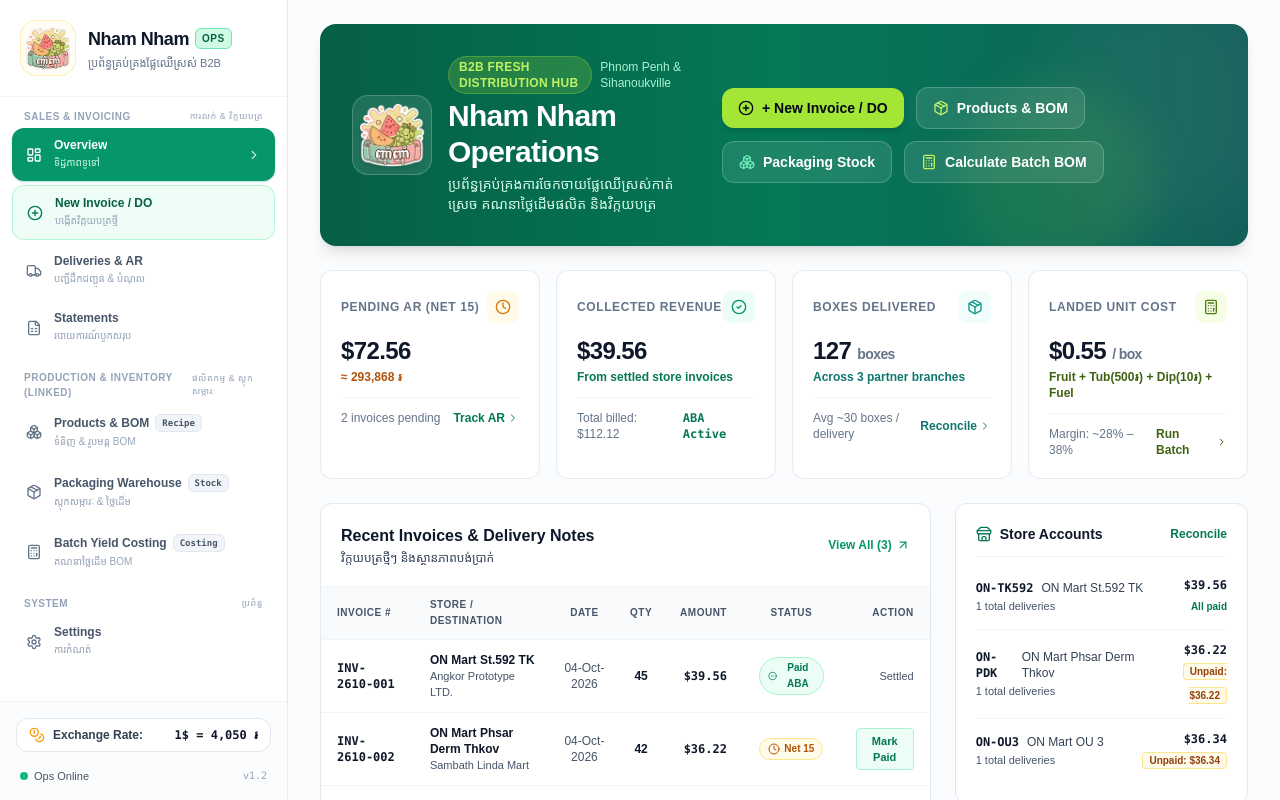
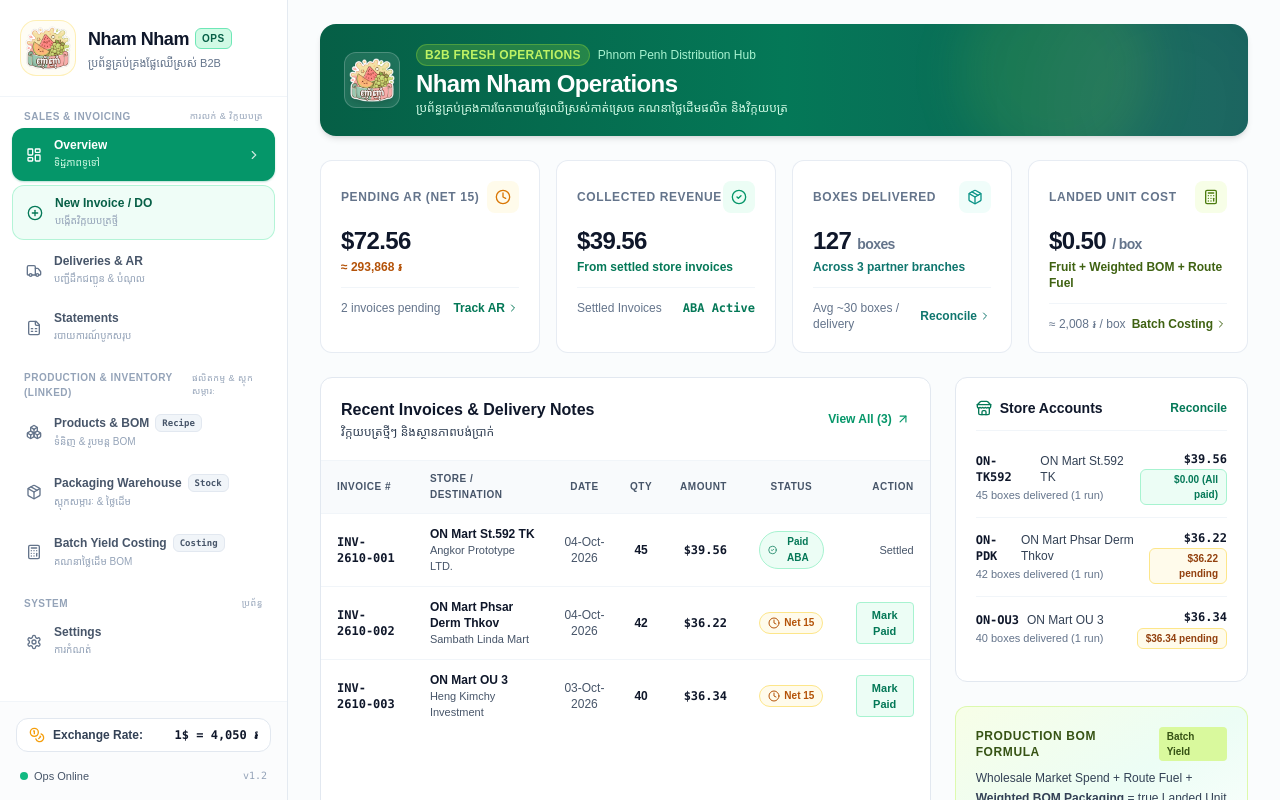
Before and after one commit to Swordsman1313/NhamSystem, a Next.js app: page / in a window 1280 px wide. Shown: the top 800 px of the page. Built offline with nearby package versions, Linux system fonts and the light colour scheme; a web font is replaced by a local one.

Commit message:
Clean overview dashboard hero banner, sync store accounts with ledger, update landed cost KPI and card subtext

```diff
--- a/app/page.tsx
+++ b/app/page.tsx
@@ -20,7 +20,6 @@
   ArrowUpRight,
   RefreshCw,
   Coins,
-  Boxes,
 } from 'lucide-react';
 import {
   getInvoices,
@@ -80,12 +79,14 @@
 
   // Costing KPIs from batches
   const latestBatch = batches[0];
-  const avgLandedCostUSD =
-    batches.length > 0
-      ? (
-          batches.reduce((sum, b) => sum + (b.landedUnitCostUSD || 0), 0) / batches.length
-        ).toFixed(2)
-      : '0.61';
+  const displayLandedCostUSD =
+    batches.length > 0 && latestBatch?.landedUnitCostUSD
+      ? latestBatch.landedUnitCostUSD.toFixed(2)
+      : '0.40';
+  const displayLandedCostKHR =
+    batches.length > 0 && latestBatch?.landedUnitCostKHR
+      ? latestBatch.landedUnitCostKHR
+      : 1599;
 
   // Toggle invoice status directly from dashboard
   const handleMarkAsPaid = (inv: Invoice) => {
@@ -101,69 +102,34 @@
   return (
     <div className="max-w-7xl mx-auto px-4 sm:px-6 lg:px-8 pt-6 space-y-6">
       {/* Top Banner / Welcome */}
-      <div className="bg-gradient-to-r from-emerald-800 via-emerald-700 to-teal-800 rounded-2xl p-6 sm:p-8 text-white shadow-lg relative overflow-hidden">
+      <div className="bg-gradient-to-r from-emerald-800 via-emerald-700 to-teal-800 rounded-2xl p-4 sm:px-6 sm:py-5 text-white shadow-md relative overflow-hidden">
         {/* Subtle decorative circles */}
         <div className="absolute -top-12 -right-12 w-64 h-64 bg-white/5 rounded-full blur-2xl pointer-events-none" />
         <div className="absolute -bottom-8 right-24 w-48 h-48 bg-citrus-400/10 rounded-full blur-xl pointer-events-none" />
 
-        <div className="relative z-10 flex flex-col md:flex-row md:items-center justify-between gap-6">
-          <div className="flex items-center space-x-4">
-            <div className="w-16 h-16 sm:w-20 sm:h-20 shrink-0 p-1.5 rounded-2xl bg-white/10 backdrop-blur-xs border border-white/20 flex items-center justify-center">
+        <div className="relative z-10 flex items-center justify-between">
+          <div className="flex items-center space-x-3 sm:space-x-4">
+            <div className="w-12 h-12 sm:w-14 sm:h-14 shrink-0 p-1 rounded-xl bg-white/10 backdrop-blur-xs border border-white/20 flex items-center justify-center">
               <img
                 src="/logo.png"
                 alt="Nham Nham Fruit Logo"
                 className="w-full h-full object-contain drop-shadow-md"
               />
             </div>
-            <div className="space-y-1">
+            <div>
               <div className="flex items-center space-x-2">
-                <span className="px-2.5 py-0.5 rounded-full bg-citrus-400/20 text-citrus-300 border border-citrus-400/30 text-xs font-semibold tracking-wide uppercase">
-                  B2B Fresh Distribution Hub
+                <span className="px-2 py-0.5 rounded-full bg-citrus-400/20 text-citrus-300 border border-citrus-400/30 text-[10px] sm:text-xs font-semibold tracking-wide uppercase">
+                  B2B Fresh Operations
                 </span>
-                <span className="text-xs text-emerald-200">Phnom Penh &amp; Sihanoukville</span>
+                <span className="text-xs text-emerald-200">Phnom Penh Distribution Hub</span>
               </div>
-              <h1 className="text-2xl sm:text-3xl font-black tracking-tight">
+              <h1 className="text-xl sm:text-2xl font-black tracking-tight mt-0.5">
                 Nham Nham Operations
               </h1>
-              <p className="text-emerald-100 text-sm font-khmer">
+              <p className="text-emerald-100 text-xs font-khmer hidden sm:block">
                 ប្រព័ន្ធគ្រប់គ្រងការចែកចាយផ្លែឈើស្រស់កាត់ស្រេច គណនាថ្លៃដើមផលិត និងវិក្កយបត្រ
               </p>
             </div>
-          </div>
-
-          {/* Quick Action Buttons */}
-          <div className="flex flex-wrap items-center gap-3">
-            <Link
-              href="/deliveries/new"
-              className="inline-flex items-center space-x-2 bg-citrus-400 text-slate-950 hover:bg-citrus-300 font-bold px-4 py-2.5 rounded-xl shadow-md transition transform active:scale-95 text-sm"
-            >
-              <PlusCircle className="w-4 h-4 text-slate-950" />
-              <span>+ New Invoice / DO</span>
-            </Link>
-
-            <Link
-              href="/products"
-              className="inline-flex items-center space-x-2 bg-white/10 hover:bg-white/20 text-white font-semibold px-4 py-2.5 rounded-xl backdrop-blur-xs border border-white/20 transition text-sm"
-            >
-              <Package className="w-4 h-4 text-citrus-300" />
-              <span>Products &amp; BOM</span>
-            </Link>
-
-            <Link
-              href="/inventory"
-              className="inline-flex items-center space-x-2 bg-white/10 hover:bg-white/20 text-white font-semibold px-4 py-2.5 rounded-xl backdrop-blur-xs border border-white/20 transition text-sm"
-            >
-              <Boxes className="w-4 h-4 text-emerald-300" />
-              <span>Packaging Stock</span>
-            </Link>
-
-            <Link
-              href="/costing"
-              className="inline-flex items-center space-x-2 bg-white/10 hover:bg-white/20 text-white font-semibold px-4 py-2.5 rounded-xl backdrop-blur-xs border border-white/20 transition text-sm"
-            >
-              <Calculator className="w-4 h-4 text-citrus-300" />
-              <span>Calculate Batch BOM</span>
-            </Link>
           </div>
         </div>
       </div>
@@ -218,7 +184,7 @@
             </div>
           </div>
           <div className="mt-3 pt-3 border-t border-slate-100 flex items-center justify-between text-xs">
-            <span className="text-slate-500 font-medium">Total billed: {formatUSD(totalAllRevenueUSD)}</span>
+            <span className="text-slate-500 font-medium">Settled Invoices</span>
             <span className="text-emerald-700 font-semibold font-mono">ABA Active</span>
           </div>
         </div>
@@ -265,20 +231,20 @@
           </div>
           <div className="mt-3">
             <div className="text-2xl font-black text-slate-900 tracking-tight">
-              ${avgLandedCostUSD}{' '}
+              ${displayLandedCostUSD}{' '}
               <span className="text-sm font-semibold text-slate-500 font-normal">/ box</span>
             </div>
             <div className="text-xs font-semibold text-lime-800 mt-0.5">
-              Fruit + Tub(500៛) + Dip(10៛) + Fuel
+              Fruit + Weighted BOM + Route Fuel
             </div>
           </div>
           <div className="mt-3 pt-3 border-t border-slate-100 flex items-center justify-between text-xs">
-            <span className="text-slate-500 font-medium">Margin: ~28% – 38%</span>
+            <span className="text-slate-500 font-medium">≈ {displayLandedCostKHR.toLocaleString()} ៛ / box</span>
             <Link
               href="/costing"
               className="text-lime-800 font-semibold hover:underline inline-flex items-center"
             >
-              Run Batch <ChevronRight className="w-3 h-3 ml-0.5" />
+              Batch Costing <ChevronRight className="w-3 h-3 ml-0.5" />
             </Link>
           </div>
         </div>
@@ -393,12 +359,23 @@
             </div>
 
             <div className="divide-y divide-slate-100 mt-2">
-              {stores.map((store) => {
-                const storeInvoices = invoices.filter((inv) => inv.storeCode === store.code);
+              {stores
+                .filter((s) => s.isActive !== false)
+                .map((store) => {
+                  const storeInvoices = invoices.filter(
+                    (inv) => inv.storeCode === store.code || inv.shipTo === store.shipTo
+                  );
                   const storePending = storeInvoices
                     .filter((inv) => inv.status === 'pending')
-                  .reduce((sum, inv) => sum + inv.totalAmountUSD, 0);
-                const storeTotal = storeInvoices.reduce((sum, inv) => sum + inv.totalAmountUSD, 0);
+                    .reduce((sum, inv) => sum + (Number(inv.totalAmountUSD) || 0), 0);
+                  const storeTotal = storeInvoices.reduce(
+                    (sum, inv) => sum + (Number(inv.totalAmountUSD) || 0),
+                    0
+                  );
+                  const storeDeliveredBoxes = storeInvoices.reduce(
+                    (sum, inv) => sum + (Number(inv.totalQuantity) || 0),
+                    0
+                  );
 
                   return (
                     <div key={store.code} className="py-3 flex items-center justify-between">
@@ -411,8 +388,8 @@
                             {store.shipTo}
                           </span>
                         </div>
-                      <div className="text-[11px] text-slate-600 mt-0.5">
-                        {storeInvoices.length} total deliveries
+                        <div className="text-[11px] text-slate-500 mt-0.5">
+                          {storeDeliveredBoxes.toLocaleString()} boxes delivered ({storeInvoices.length} {storeInvoices.length === 1 ? 'run' : 'runs'})
                         </div>
                       </div>
 
@@ -421,11 +398,13 @@
                           {formatUSD(storeTotal)}
                         </div>
                         {storePending > 0 ? (
-                        <span className="text-[10px] font-semibold text-amber-800 bg-amber-50 px-1.5 py-0.5 rounded border border-amber-200">
-                          Unpaid: {formatUSD(storePending)}
+                          <span className="text-[10px] font-semibold text-amber-800 bg-amber-50 px-2 py-0.5 rounded-md border border-amber-200 inline-block mt-0.5">
+                            {formatUSD(storePending)} pending
                           </span>
                         ) : (
-                        <span className="text-[10px] font-semibold text-emerald-700">All paid</span>
+                          <span className="text-[10px] font-semibold text-emerald-700 bg-emerald-50 px-2 py-0.5 rounded-md border border-emerald-200 inline-block mt-0.5">
+                            $0.00 (All paid)
+                          </span>
                         )}
                       </div>
                     </div>
@@ -445,7 +424,7 @@
               </span>
             </div>
             <p className="text-xs text-slate-700 mt-2 leading-relaxed">
-              Wholesale Market Spend + Route Fuel + <strong>500៛</strong> Tub/Sticker + <strong>10៛</strong> Wash dip = true Landed Unit Cost per fresh packed box.
+              Wholesale Market Spend + Route Fuel + <strong>Weighted BOM Packaging</strong> = true Landed Unit Cost per fresh packed box.
             </p>
             <div className="mt-4 flex items-center justify-between">
               <span className="text-xs font-medium text-slate-600">Rate: 1$ = {settings.exchangeRate}៛</span>
```
Lines whose indentation alone changed are shown as unchanged.
